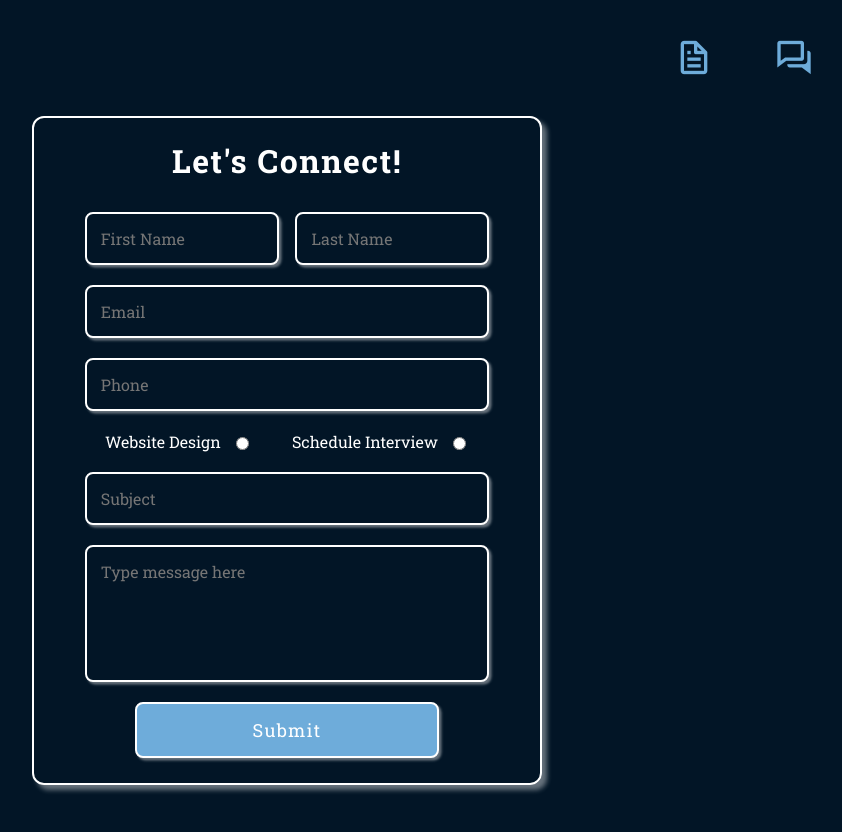
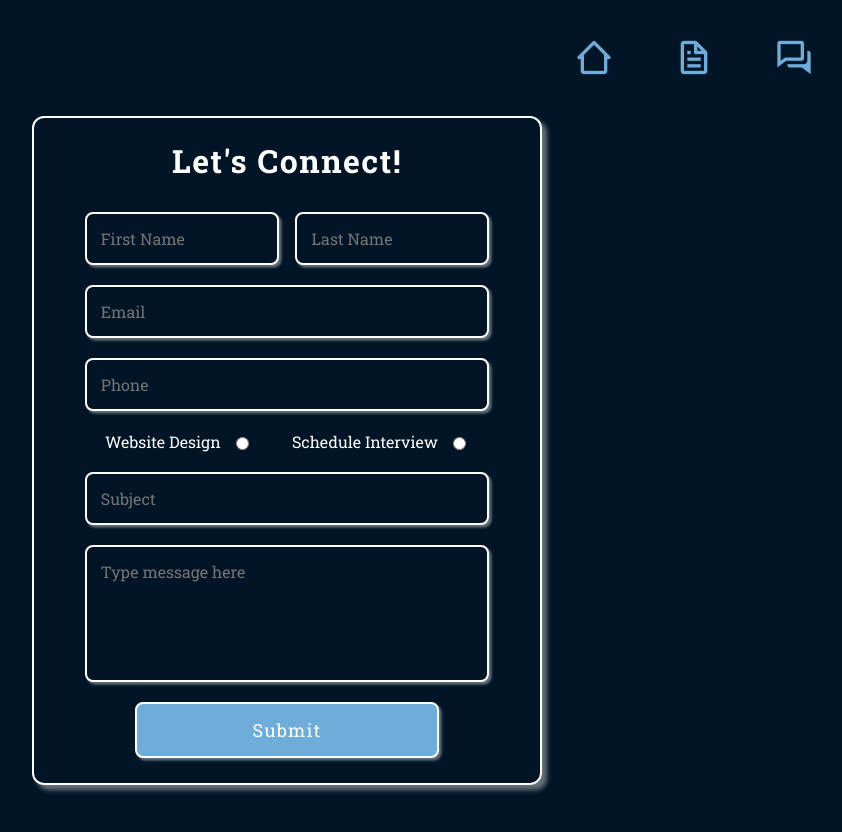
Before and after one commit to rymbowman/rymbowman.github.io, a React (Vite) app: page /connect in a window 1280 px wide. Shown: the top 832 px of the page, without its empty margins (353-1195 px from the left). Built offline with nearby package versions, Linux system fonts and the light colour scheme.

Commit message:
Added a new home button to the navbar component to allow the user to navigate back to the homepage if they would like. Fixed the radio button functionality so that only one of the radio buttons could be selected before form submission.

```diff
--- a/src/App.css
+++ b/src/App.css
@@ -48,8 +48,10 @@ body {
   margin-bottom: 0;
   padding-top: 3px;
   border-top: 1px solid #6eacda;
+  cursor: default;
 }
 
+#nav-home,
 #nav-resume,
 #nav-connect {
   display: flex;
@@ -61,23 +63,32 @@ body {
 }
 
 #nav-resume i:hover + .nav-tooltip,
-#nav-connect i:hover + .nav-tooltip {
+#nav-connect i:hover + .nav-tooltip,
+#nav-home i:hover + .nav-tooltip {
   opacity: 1; /* Show tooltip when hovering over the icon */
   border-top: 1px solid #6eacda;
 }
 
 #nav-resume i,
-#nav-connect i {
+#nav-connect i,
+#nav-home i {
   font-size: 40px; /* Size of the icon */
   color: #6eacda; /* Icon color */
   transition: transform 0.2s; /* Smooth scaling effect on hover */
 }
 
+#nav-home i:hover,
 #nav-resume i:hover,
 #nav-connect i:hover {
   transform: scale(1.2); /* Scale up the icon on hover */
 }
 
+#nav-home i:active,
+#nav-resume i:active,
+#nav-connect i:active {
+  transform: translateY(2px); /* Move down slightly */
+  filter: brightness(150%);
+}
 #header-intro {
   display: flex;
   flex-direction: row;
--- a/src/components/Contacts.jsx
+++ b/src/components/Contacts.jsx
@@ -10,7 +10,11 @@ const Contacts = () => {
   return (
     <div className="contact-methods" data-aos="fade-in">
       <div className="contact-container">
-        <a href="" id="github" className="contact-link">
+        <a
+          href="https://github.com/rymbowman"
+          id="github"
+          className="contact-link"
+        >
           <i className={"bx bxl-github contact-img"}></i>
           <p className="contact-tooltip">Github</p>
         </a>
--- a/src/components/NavBar.jsx
+++ b/src/components/NavBar.jsx
@@ -4,6 +4,12 @@ import NavBarItem from "./NavBarItem";
 const NavBar = () => {
   return (
     <div id="navbar">
+      <NavBarItem
+        link={"/"}
+        navItem={"nav-home"}
+        iconImage={"bx bx-home-alt-2"}
+        tooltip={"Home"}
+      />
       <NavBarItem
         link={"/resume"}
         navItem={"nav-resume"}
--- a/src/components/NavBarItem.jsx
+++ b/src/components/NavBarItem.jsx
@@ -6,7 +6,9 @@ const NavBarItem = ({ navItem, link, iconImage, tooltip }) => {
     <div className="nav-item">
       <Link to={link} id={navItem}>
         <i className={iconImage}></i>
-        <p className="nav-tooltip">{tooltip}</p>
+        <p className="nav-tooltip" onClick={(e) => e.preventDefault()}>
+          {tooltip}
+        </p>
       </Link>
     </div>
   );
--- a/src/pages/Connect.jsx
+++ b/src/pages/Connect.jsx
@@ -34,13 +34,17 @@ const Connect = () => {
               <label htmlFor="website-design">Website Design</label>
               <input
                 type="radio"
-                name="website-design"
+                name="contact-reason"
                 className="radio-dial"
               />
             </div>
             <div id="schedule-interview">
               <label htmlFor="interview">Schedule Interview</label>
-              <input type="radio" name="interview" className="radio-dial" />
+              <input
+                type="radio"
+                name="contact-reason"
+                className="radio-dial"
+              />
             </div>
           </div>
           <FormItem
@@ -49,7 +53,6 @@ const Connect = () => {
             placeholder={"Subject"}
             id={"subject"}
           />
-
           <div className="form-row">
             <textarea
               type="message"
--- a/src/pages/Homepage.jsx
+++ b/src/pages/Homepage.jsx
@@ -17,7 +17,6 @@ const Homepage = () => {
         <About />
         <SlideshowImages />
       </div>
-
       <Projects />
       <Contacts />
     </div>
```
